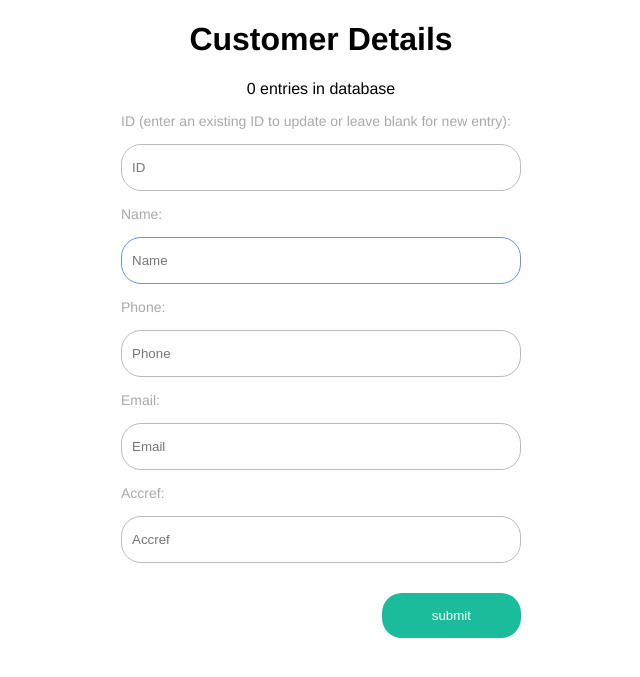
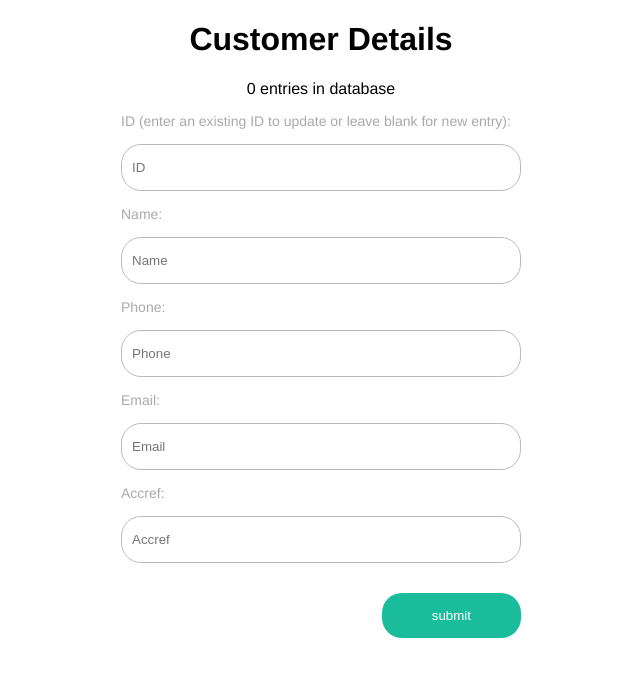
Before and after one commit to Mafyoc/ActivStepChallenge, a PHP site: page / in a window 1280 px wide, with the restyled element focused. Shown: the top 677 px of the page, without its empty margins (319-959 px from the left). Run offline with PHP 8.4, Linux system fonts and the light colour scheme; data that the repository does not hold is empty.

Commit message:
Removed unused code from StyleSheet.css

```diff
--- a/StyleSheet.css
+++ b/StyleSheet.css
@@ -40,11 +40,6 @@ form input {
     -ms-transition: 0.2s ease all;
     -o-transition: 0.2s ease all;
     transition: 0.2s ease all;
-}
-
-form input[type=text]:focus,
-form input[type="password"]:focus {
-    border-color: cornflowerblue;
 }
 
 input[type=submit] {
```
